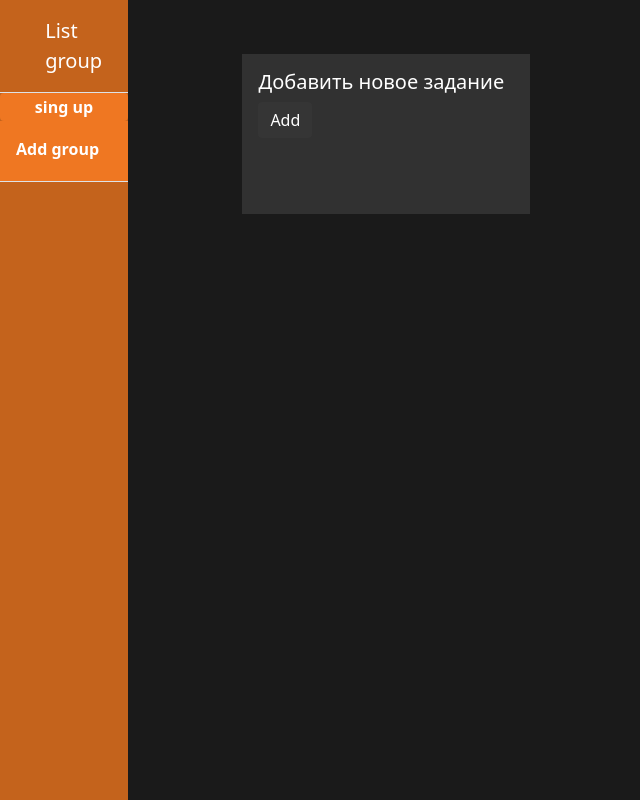
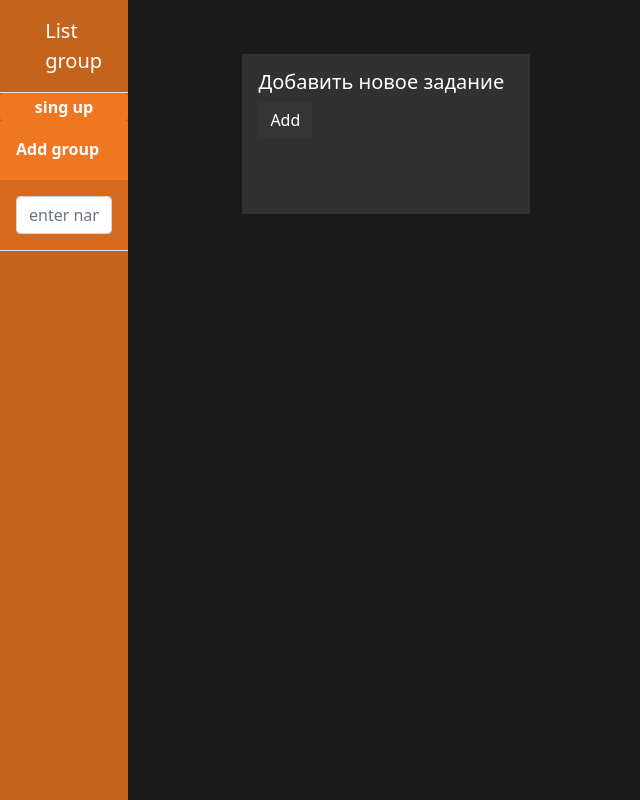
Before and after one commit to Th3Cod3rNow/onward, a Vue app in the folder simple_server/: page / in a window 1280 px wide. Shown: the whole page, without its empty margins (0-640 px from the left). Built offline with nearby package versions, Linux system fonts and the light colour scheme.

Commit message:
add addtask

```diff
--- a/simple_server/src/App.vue
+++ b/simple_server/src/App.vue
@@ -7,6 +7,8 @@
           @go="changegroup"
           @sing_up="sing_up"
           @sing_in="sing_in"
+          @success="success"
+          :Username="user.name"
           ></my-bar>
     </div>
 
@@ -25,7 +27,7 @@
   <window-task-add
       v-if="add"
       @close="changeop"
-      @add="add_task"
+      @add="success"
       :idG="group.id"
       :Username="user.name"
   ></window-task-add>
@@ -41,6 +43,7 @@ export default {
   components: {},
   data() {
     return {
+      gg:true,
       user:{
         email:'',
         name:'Nikita',
@@ -79,10 +82,11 @@ export default {
     changegroup(group){
       this.group = group;
     },
-    add_task(groups,group){
+    success(groups,group){
       this.groups = groups;
       this.group = group;
-    }
+    },
+
   }
 }
 </script>
--- a/simple_server/src/templates/custom/index.js
+++ b/simple_server/src/templates/custom/index.js
@@ -11,6 +11,7 @@ import group from "@/templates/navbar/group";
 import addtask from "@/templates/task/addtask";
 import vindow_task_add from "@/templates/task/vindow_task_add";
 import add_group from "@/templates/navbar/add_group";
+import new_group from "@/templates/navbar/new_group";
 
 export default [
     Btn,
@@ -25,5 +26,6 @@ export default [
     group,
     addtask,
     vindow_task_add,
-    add_group
+    add_group,
+    new_group
 ]
--- a/simple_server/src/templates/navbar/add_group.vue
+++ b/simple_server/src/templates/navbar/add_group.vue
@@ -1,6 +1,6 @@
 <template>
   <a class="list-group-item list-group-item-action active py-3 lh-tight" aria-current="true" style="background: #ef7722; border: none">
-    <div class="d-flex w-100 align-items-center justify-content-between" style="border: none">
+    <div @click="$emit('click')" class="d-flex w-100 align-items-center justify-content-between" style="border: none">
       <strong class="mb-1">Add group</strong>
     </div>
   </a>
--- a/simple_server/src/templates/navbar/bar.vue
+++ b/simple_server/src/templates/navbar/bar.vue
@@ -23,7 +23,10 @@
           v-bind:group="group"
           @click="$emit('go',group)"
       ></my-group>
-      <add-group></add-group>
+      <new_group
+        @success="$emit('success')"
+        :Username="this.Username"
+      ></new_group>
     </div>
   </div>
 
@@ -38,13 +41,18 @@ export default {
   props:{
     groups:{
       type: Array,
+      required: true,
+
+    },
+    Username:{
+      type:[String],
       required: true
     }
   },
   data(){
     return{
       show:false,
-      btnshow:true
+      btnshow:true,
     }
   },
   methods:{
--- a/simple_server/src/templates/navbar/new_group.vue
+++ b/simple_server/src/templates/navbar/new_group.vue
@@ -1,5 +1,12 @@
 <template>
-
+<add-group
+  @click="addGroup"
+></add-group>
+  <a class="list-group-item list-group-item-action active py-3 lh-tight" aria-current="true"  style="-webkit-user-select: none; background:  #D56A1EFF; border: none">
+    <div  class="d-flex w-100 align-items-center justify-content-between" style="background:  #D56A1EFF; border: none">
+      <my-inp @input="setname" placeholder="enter name"></my-inp>
+    </div>
+  </a>
 </template>
 
 <script>
@@ -7,18 +14,29 @@ import axios from "axios";
 
 export default {
   name: "new_group",
+  components: {},
+  props:{
+    Username:{
+      type:[String],
+      required:true
+    }
+  },
   data(){
     return{
       groupname:''
     }
   },
-  methods:{
-    async addGroup(){
-      const res =await axios.get('http://127.0.0.1:8888/addGroup/'+'Username='+this.Username+'&Groupname='+this.groupname)
-      if(res.data.status ==='success'){
-        return this.$emit('success',res.data.groups,res.data.group);
+  methods: {
+    async addGroup() {
+      const res = await axios.get('http://127.0.0.1:8888/addGroup/' + 'Username=' + this.Username + '&Groupname=' + this.groupname)
+      if (res.data.status === 'success') {
+        return this.$emit('success', res.data.groups, res.data.group);
+      }
+
+    },
+    setname(event){
+      this.groupname=event.target.value;
     }
-
   }
 
 }
--- a/simple_server/src/templates/task/vindow_task_add.vue
+++ b/simple_server/src/templates/task/vindow_task_add.vue
@@ -16,11 +16,10 @@
 
 <script>
 import axios from "axios";
-import MyBtn from "@/templates/custom/btn";
 
 export default {
   name: "window-task-add",
-  components: {MyBtn},
+  components: {},
   props:{
     Username:[String],
     idG:[Number,String]
```
Also changed, not shown: 1 other file (tests, documents, lock files or other folders).
